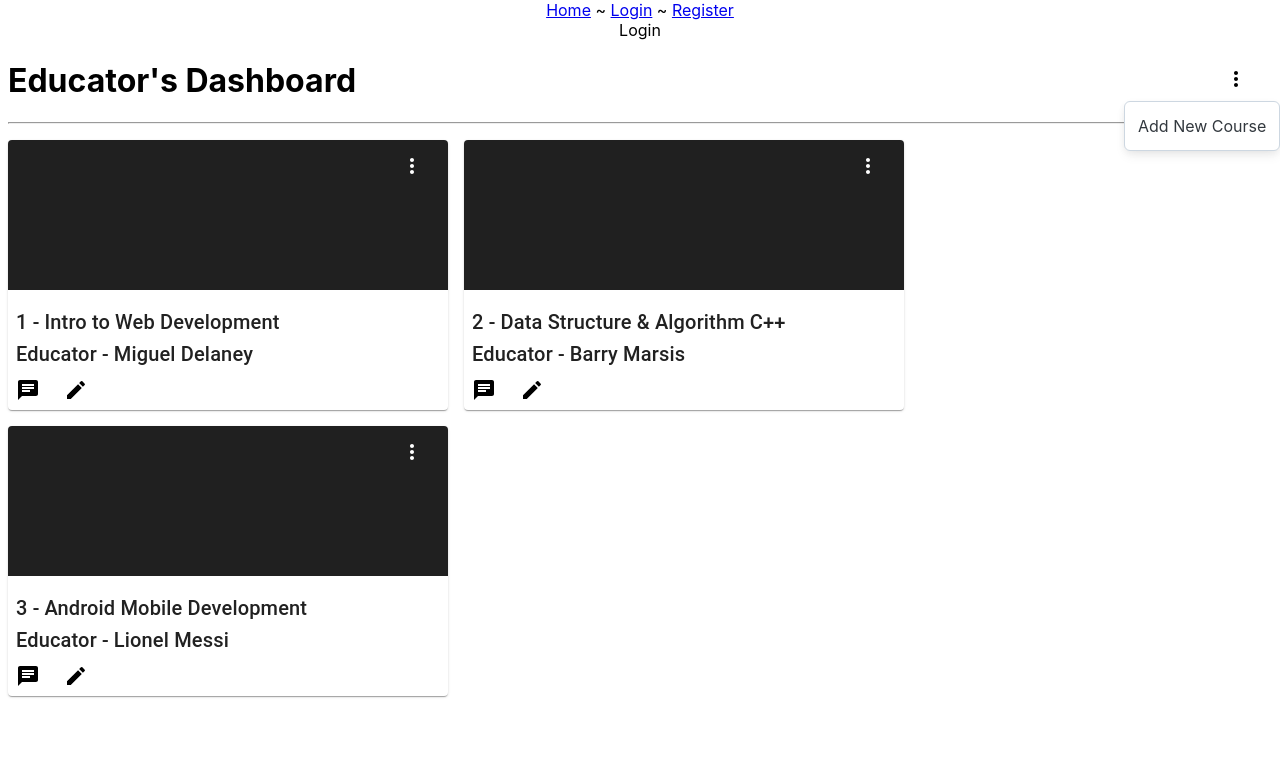
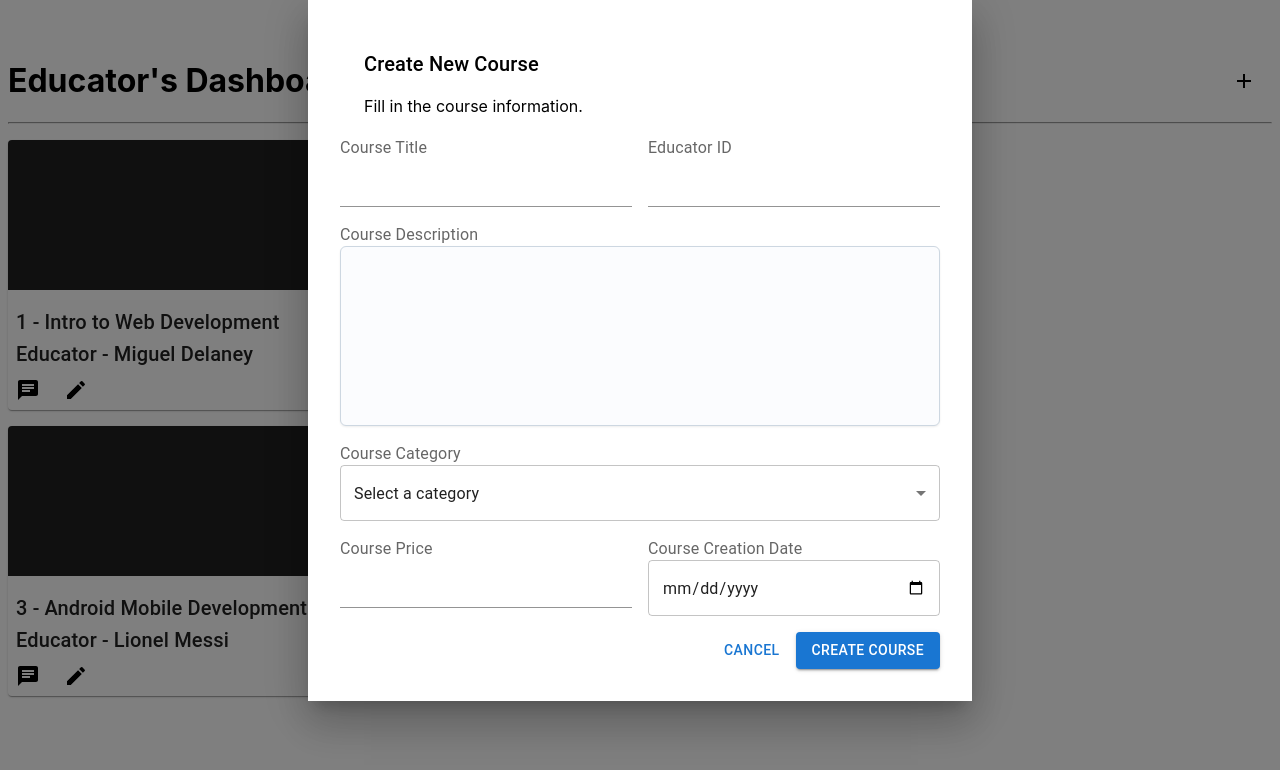
Before and after one commit to 2406-Ryan-Java-FS/project-2-frontend, a React (Create React App) app in the folder rev-learn/: page /login in a window 1280 px wide. Both pictures are taken after a click on the button 1236 px from the left and 79 px from the top of the page. Shown: the top 770 px of the page. Built offline with nearby package versions, Linux system fonts and the light colour scheme.

Commit message:
Added the Add Course + icon and modal with form.

```diff
--- a/rev-learn/src/components/EducatorDashboardComponents/educator-dashboard-header-dropdown.jsx
+++ b/rev-learn/src/components/EducatorDashboardComponents/educator-dashboard-header-dropdown.jsx
@@ -1,29 +1,143 @@
-import { IconButton } from "@mui/material";
-import MoreVertIcon from "@mui/icons-material/MoreVert";
-import Dropdown from "@mui/joy/Dropdown";
-import Menu from "@mui/joy/Menu";
-import MenuItem from "@mui/joy/MenuItem";
-import MenuButton from "@mui/joy/MenuButton";
+import {
+  IconButton,
+  Modal,
+  Box,
+  Button,
+  DialogTitle,
+  DialogContent,
+  FormControl,
+  FormLabel,
+  Input,
+  Grid,
+  Select,
+  MenuItem,
+  TextField,
+} from "@mui/material";
+import Textarea from "@mui/joy/Textarea";
+import AddIcon from "@mui/icons-material/Add";
+import { useState } from "react";
 
 export default function EducatorDashboardHeaderDropdown() {
+  const [openModal, setOpenModal] = useState(false);
+  const [category, setCategory] = useState("");
+  const [courseDate, setCourseDate] = useState("");
+
+  const handleOpenModal = () => setOpenModal(true);
+  const handleCloseModal = () => setOpenModal(false);
+
+  const handleCategoryChange = (event) => {
+    setCategory(event.target.value);
+  };
+
+  const handleDateChange = (event) => {
+    setCourseDate(event.target.value);
+  };
+
   return (
     <>
-      <Dropdown>
-        <MenuButton
-          component={IconButton}
+      <IconButton
+        onClick={handleOpenModal}
+        sx={{
+          position: "absolute",
+          right: 8,
+          color: "black",
+          border: "none",
+        }}
+      >
+        <AddIcon />
+      </IconButton>
+      <Modal open={openModal} onClose={handleCloseModal}>
+        <Box
           sx={{
-            position: "absolute",
-            right: 8,
-            color: "black",
-            border: "none",
+            position: "relative",
+            bgcolor: "background.paper",
+            boxShadow: 24,
+            p: 4,
+            width: "auto",
+            maxWidth: 600,
+            margin: "auto",
           }}
         >
-          <MoreVertIcon />
-        </MenuButton>
-        <Menu>
-          <MenuItem>Add New Course</MenuItem>
-        </Menu>
-      </Dropdown>
+          <DialogTitle>Create New Course</DialogTitle>
+          <DialogContent>Fill in the course information.</DialogContent>
+          <form
+            onSubmit={(event) => {
+              event.preventDefault();
+              setOpenModal(false);
+            }}
+          >
+            <Grid container spacing={2}>
+              <Grid item xs={6}>
+                <FormControl fullWidth>
+                  <FormLabel>Course Title</FormLabel>
+                  <Input autoFocus required />
+                </FormControl>
+              </Grid>
+              <Grid item xs={6}>
+                <FormControl fullWidth>
+                  <FormLabel>Educator ID</FormLabel>
+                  <Input required />
+                </FormControl>
+              </Grid>
+              <Grid item xs={12}>
+                <FormControl fullWidth>
+                  <FormLabel>Course Description</FormLabel>
+                  <Textarea minRows={7} />
+                </FormControl>
+              </Grid>
+              <Grid item xs={12}>
+                <FormControl fullWidth>
+                  <FormLabel>Course Category</FormLabel>
+                  <Select
+                    value={category}
+                    onChange={handleCategoryChange}
+                    displayEmpty
+                    inputProps={{ "aria-label": "Course Category" }}
+                    sx={{ zIndex: 1300 }} // Ensures it's above the modal content
+                  >
+                    <MenuItem value="" disabled>
+                      Select a category
+                    </MenuItem>
+                    <MenuItem value="webDevelopment">Web Development</MenuItem>
+                    <MenuItem value="dataScience">Data Science</MenuItem>
+                    <MenuItem value="mobileDevelopment">
+                      Mobile Development
+                    </MenuItem>
+                  </Select>
+                </FormControl>
+              </Grid>
+              <Grid item xs={6}>
+                <FormControl fullWidth>
+                  <FormLabel>Course Price</FormLabel>
+                  <Input required />
+                </FormControl>
+              </Grid>
+              <Grid item xs={6}>
+                <FormControl fullWidth>
+                  <FormLabel>Course Creation Date</FormLabel>
+                  <TextField
+                    type="date"
+                    value={courseDate}
+                    onChange={handleDateChange}
+                    fullWidth
+                    InputLabelProps={{ shrink: true }} // Ensures the label is displayed correctly
+                  />
+                </FormControl>
+              </Grid>
+            </Grid>
+            <Box
+              sx={{ display: "flex", justifyContent: "flex-end", marginTop: 2 }}
+            >
+              <Button onClick={handleCloseModal} sx={{ marginRight: 1 }}>
+                Cancel
+              </Button>
+              <Button variant="contained" type="submit">
+                Create Course
+              </Button>
+            </Box>
+          </form>
+        </Box>
+      </Modal>
     </>
   );
 }
```
